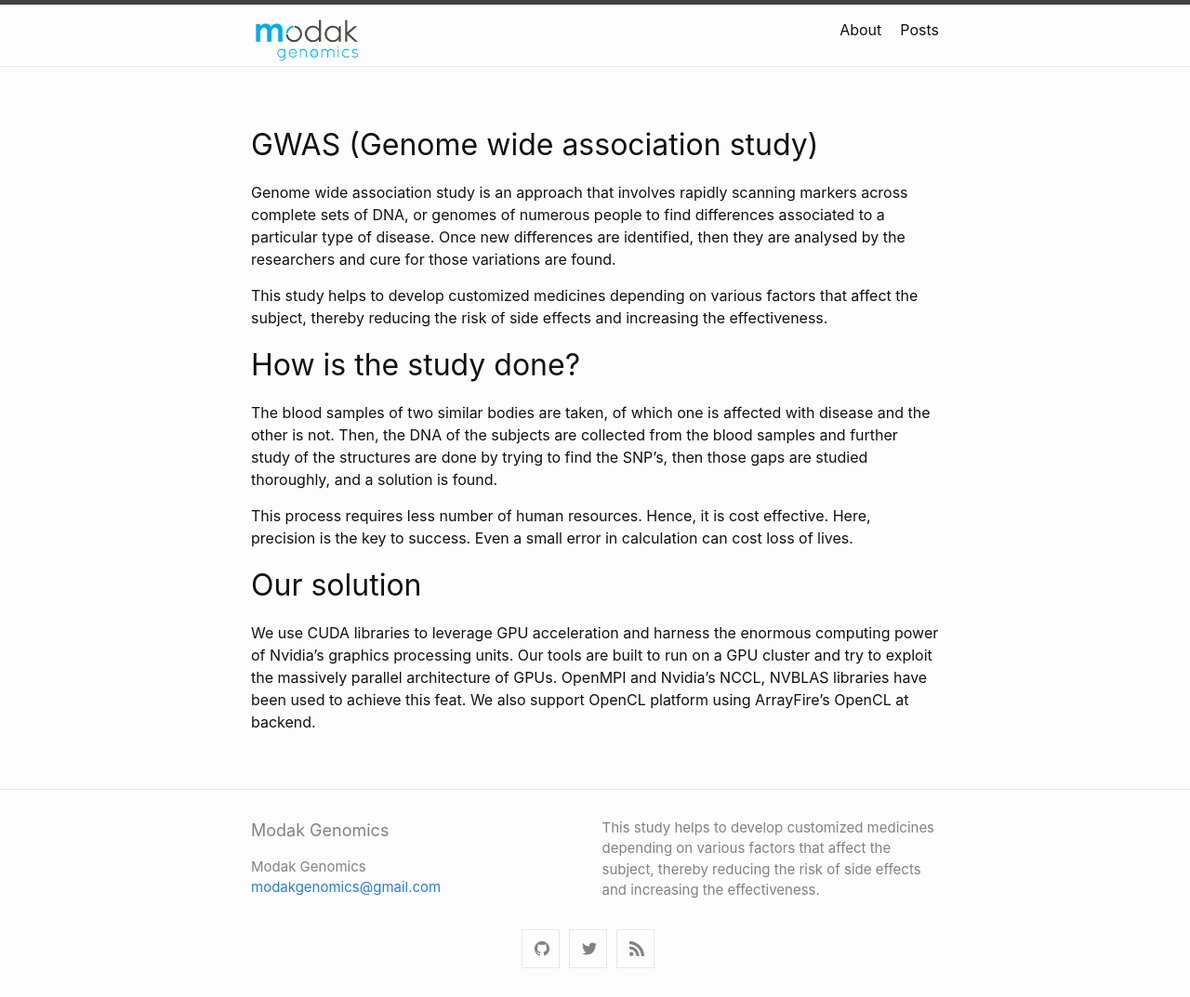
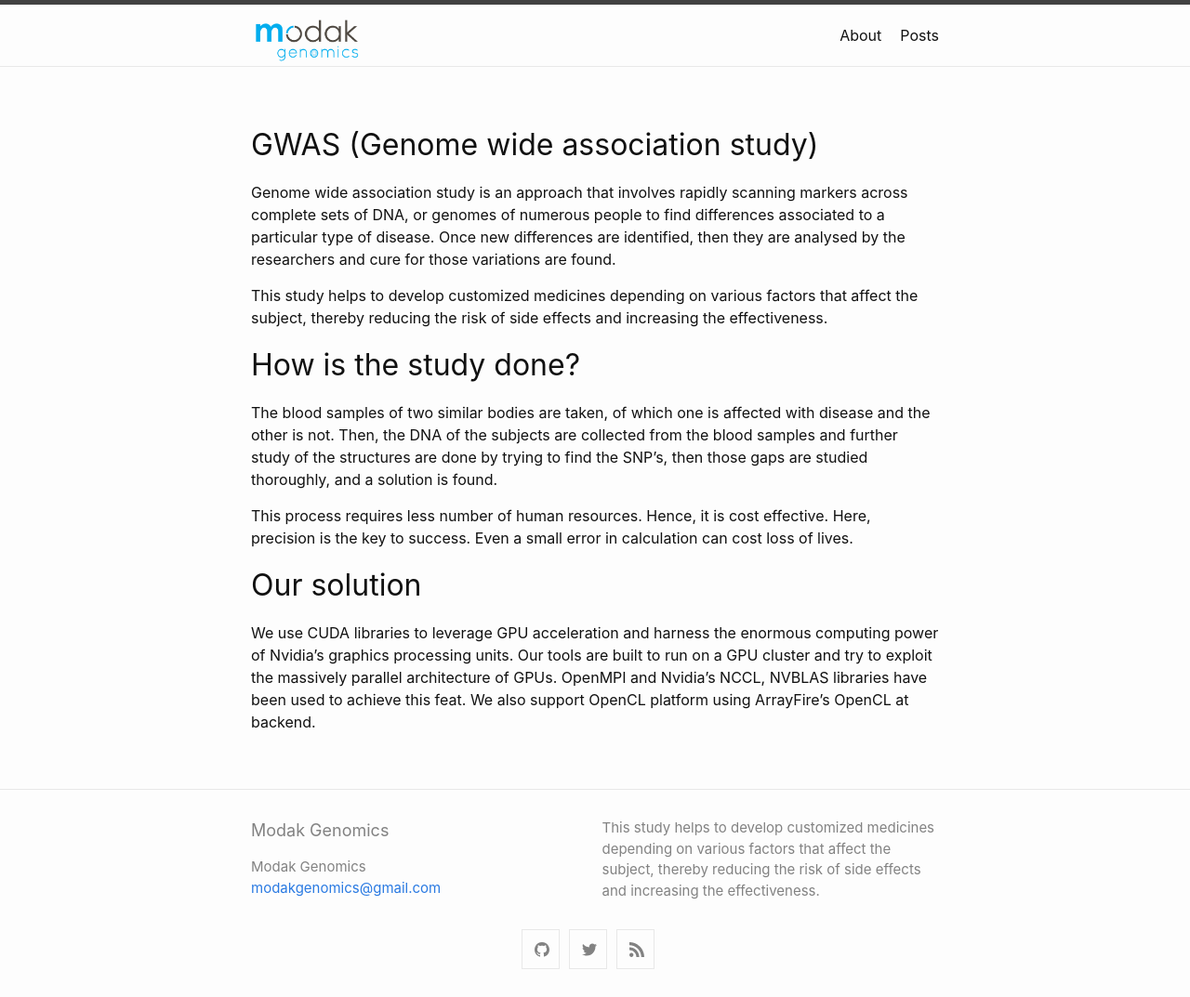
Before and after one commit to ModakGenomics/modakgenomics.github.io, a Jekyll site: the page built from index.md, in a window 1280 px wide. Shown: the whole page at 93% size. Built offline with Jekyll 4.4.1, drawn with Linux system fonts in a browser that asks for light colours.

Commit message:
line space fixed

```diff
--- a/_sass/minima/_layout.scss
+++ b/_sass/minima/_layout.scss
@@ -4,12 +4,11 @@
 .site-header {
   border-top: 5px solid $grey-color-dark;
   border-bottom: 1px solid $grey-color-light;
-  min-height: $spacing-unit * 1.865;
-  line-height: $base-line-height * $base-font-size * 2.25;
+  min-height: $spacing-unit * 2.165;
+  line-height: $base-line-height * $base-font-size * 2.75;
 
   // Positioning context for the mobile navigation icon
   position: relative;
-  padding-bottom: 10px;
 }
 
 .site-title {
```
